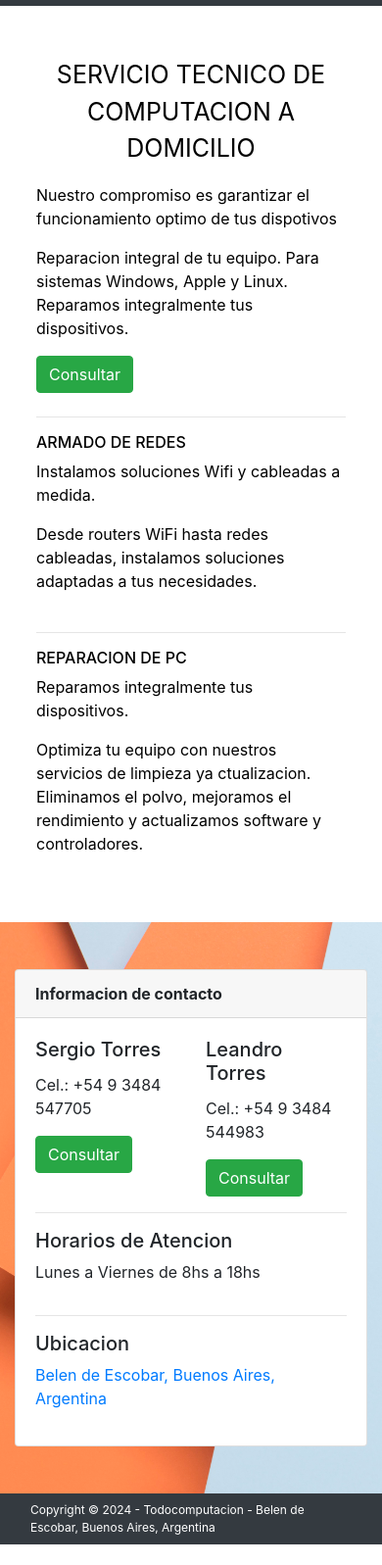
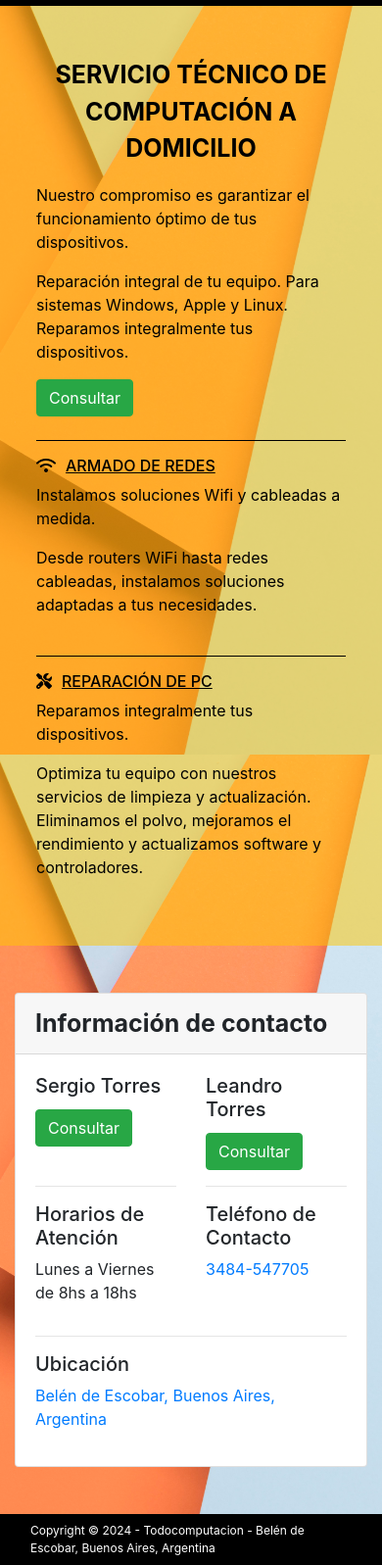
Before and after one commit to TorresLeandroMartin/todocomputacion, a plain HTML site: page index.html in a window 390 px wide. Shown: the part 74-1671 px from the top of the page at 98% size. Before the commit the page ends 1650 px from the top, so only its background shows below. Drawn offline with nearby package versions, Linux system fonts and the light colour scheme.

Commit message:
visual changes

```diff
--- a/index.html
+++ b/index.html
@@ -12,20 +12,20 @@
 
   <link rel="stylesheet" href="style.css">
 
-  <title>Hello, world!</title>
+  <title>Todocomputacion - Tecnico a domicilio</title>
 </head>
 
 <body>
 
-  <div class="navigation-bar-only-mobile bg-dark">
+  <div class="navigation-bar-only-mobile" style="font-weight: bold; background-color: black;">
     <div class="container-fluid">
       <a href="https://wa.me/5493484547705">TODOCOMPUTACION</a>
     </div>
   </div>
 
-  <div class="navigation-bar">
+  <div class="navigation-bar" style="background-color: black;">
     <div class="container-fluid">
-      <div class="row justify-content-end bg-dark">
+      <div class="row justify-content-end">
         <ul class="nav w-100 ">
           <li class="nav-item mr-auto p-2">
             <a class="nav-link text-white" href="#">TODOCOMPUTACION</a>
@@ -74,60 +74,70 @@
   </div>
 
 
-  <div id="text-wall-only-for-mobile" class="container-fluid p-5 mb-5" style="background-color: white; color: black;">
+  <div id="text-wall-only-for-mobile" class="container-fluid p-5 mb-5"
+    style=" background-color: rgba(255,200,0,0.5); color: black;">
     <div class="row">
       <div class="col-12 p-1">
-        <p style="font-size: 25px; text-align: center;">SERVICIO TECNICO DE COMPUTACION A DOMICILIO</p>
-        <p>Nuestro compromiso es garantizar el funcionamiento optimo de tus dispotivos</p>
-        <p>Reparacion integral de tu equipo. Para sistemas Windows, Apple y Linux. Reparamos integralmente tus
+        <p style="font-size: 25px; text-align: center; font-weight: bold;">SERVICIO TÉCNICO DE
+          COMPUTACIÓN A DOMICILIO
+        </p>
+        <p>Nuestro compromiso es garantizar el funcionamiento óptimo de tus dispositivos.</p>
+        <p>Reparación integral de tu equipo. Para sistemas Windows, Apple y Linux. Reparamos integralmente tus
           dispositivos.</p>
         <a href="https://wa.me/5493484544983" class="btn btn-success" target="_blank">Consultar</a>
       </div>
       <div class="col-12 p-1">
-        <hr style="background-color: white;">
-        <h6>ARMADO DE REDES</h6>
+        <hr style="background-color: black;">
+        <h6 style="text-decoration: underline;"> <i style="margin-right: 10px;" class="fa-solid fa-wifi"></i>ARMADO DE
+          REDES</h6>
         <p>Instalamos soluciones Wifi y cableadas a medida.</p>
         <p>Desde routers WiFi hasta redes cableadas, instalamos soluciones adaptadas a tus necesidades.</p>
       </div>
       <div class="col-12 p-1">
-        <hr style="background-color: white;">
-        <h6>REPARACION DE PC</h6>
+        <hr style="background-color: black;">
+        <h6 style="text-decoration: underline;"><i style="margin-right: 10px;"
+            class="fa-solid fa-screwdriver-wrench"></i>REPARACIÓN DE PC</h6>
         <p>Reparamos integralmente tus dispositivos.</p>
-        <p>Optimiza tu equipo con nuestros servicios de limpieza ya ctualizacion. Eliminamos el polvo, mejoramos el
+        <p>Optimiza tu equipo con nuestros servicios de limpieza y actualización. Eliminamos el polvo, mejoramos el
           rendimiento y actualizamos software y controladores.</p>
       </div>
     </div>
   </div>
 
+
+
   <div class="informacion-de-contacto" id="contacto">
     <div class="container mb-5">
       <div class="card">
-        <div class="card-header" style="font-weight: bold;">
-          Informacion de contacto
+        <div class="card-header" style="font-weight: bold; font-size: 25px;">
+          Información de contacto
         </div>
         <div class="card-body">
           <div class="row">
             <div class="col-6">
               <h5 class="card-title">Sergio Torres</h5>
-              <p class="card-text">Cel.: +54 9 3484 547705</p>
               <a href="https://wa.me/5493484547705" class="btn btn-success" target="_blank">Consultar</a>
             </div>
             <div class="col-6">
               <h5 class="card-title">Leandro Torres</h5>
-              <p class="card-text">Cel.: +54 9 3484 544983</p>
               <a href="https://wa.me/5493484544983" class="btn btn-success" target="_blank">Consultar</a>
             </div>
           </div>
           <div class="row">
-            <div class="col-12">
+            <div class="col-6">
               <hr>
-              <h5>Horarios de Atencion</h5>
+              <h5>Horarios de Atención</h5>
               <p>Lunes a Viernes de 8hs a 18hs</p>
+            </div>
+            <div class="col-6">
+              <hr>
+              <h5>Teléfono de Contacto</h5>
+              <a href="tel:+5493484547705">3484-547705</a>
             </div>
             <div class="col-12">
               <hr>
-              <h5>Ubicacion</h5>
-              <p><a href="https://maps.app.goo.gl/hrUSt1vye565mETP9" target="_blank">Belen de Escobar, Buenos Aires,
+              <h5>Ubicación</h5>
+              <p><a href="https://maps.app.goo.gl/hrUSt1vye565mETP9" target="_blank">Belén de Escobar, Buenos Aires,
                   Argentina</a></p>
             </div>
           </div>
@@ -138,10 +148,10 @@
   </div>
 
 
-  <div class="container-fluid bg-dark styles-for-footer-on-mobile">
+  <div class="container-fluid styles-for-footer-on-mobile" style="background-color: black;">
     <ul class="nav justify-content-center">
       <li class="nav-item">
-        <a class="nav-link text-white" href="#">Copyright © 2024 - Todocomputacion - Belen de Escobar, Buenos Aires,
+        <a class="nav-link text-white" href="#">Copyright © 2024 - Todocomputacion - Belén de Escobar, Buenos Aires,
           Argentina</a>
     </ul>
   </div>
@@ -160,6 +170,9 @@
   <script src="https://cdn.jsdelivr.net/npm/bootstrap@4.0.0/dist/js/bootstrap.min.js"
     integrity="sha384-JZR6Spejh4U02d8jOt6vLEHfe/JQGiRRSQQxSfFWpi1MquVdAyjUar5+76PVCmYl"
     crossorigin="anonymous"></script>
+
+  <!-- FONTAWESOME -->
+  <script src="https://kit.fontawesome.com/4ea68b4f8b.js" crossorigin="anonymous"></script>
 </body>
 
 </html>
--- a/style.css
+++ b/style.css
@@ -4,7 +4,6 @@ body {
     background-attachment: fixed;
     background-position: center;
     background-size: cover;
-
 
 }
 
@@ -29,7 +28,7 @@ body {
         align-content: center;
 
         a {
-            font-size: 30px;
+            font-size: 25px;
             color: white;
         }
     }
@@ -47,4 +46,5 @@ body {
         display: block;
     }
 
+
 }
```
Also changed, not shown: 1 other file.
